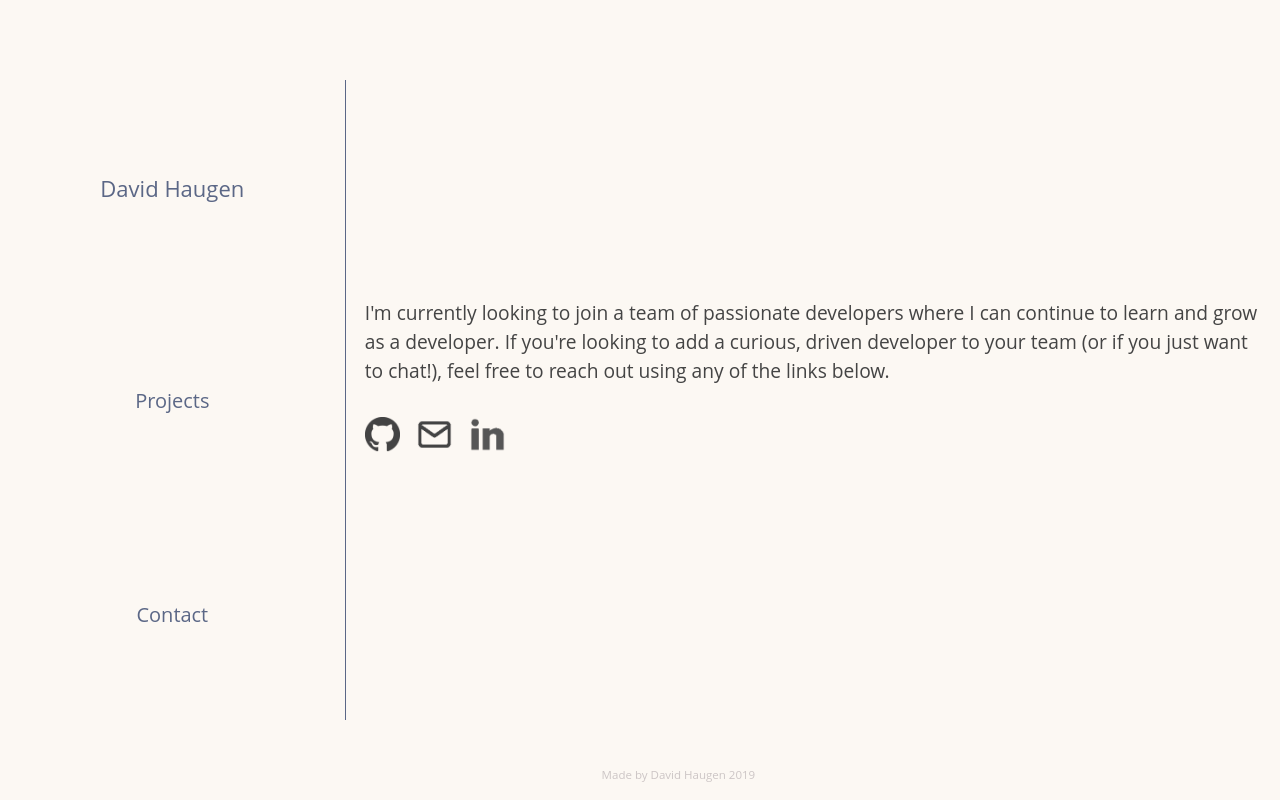
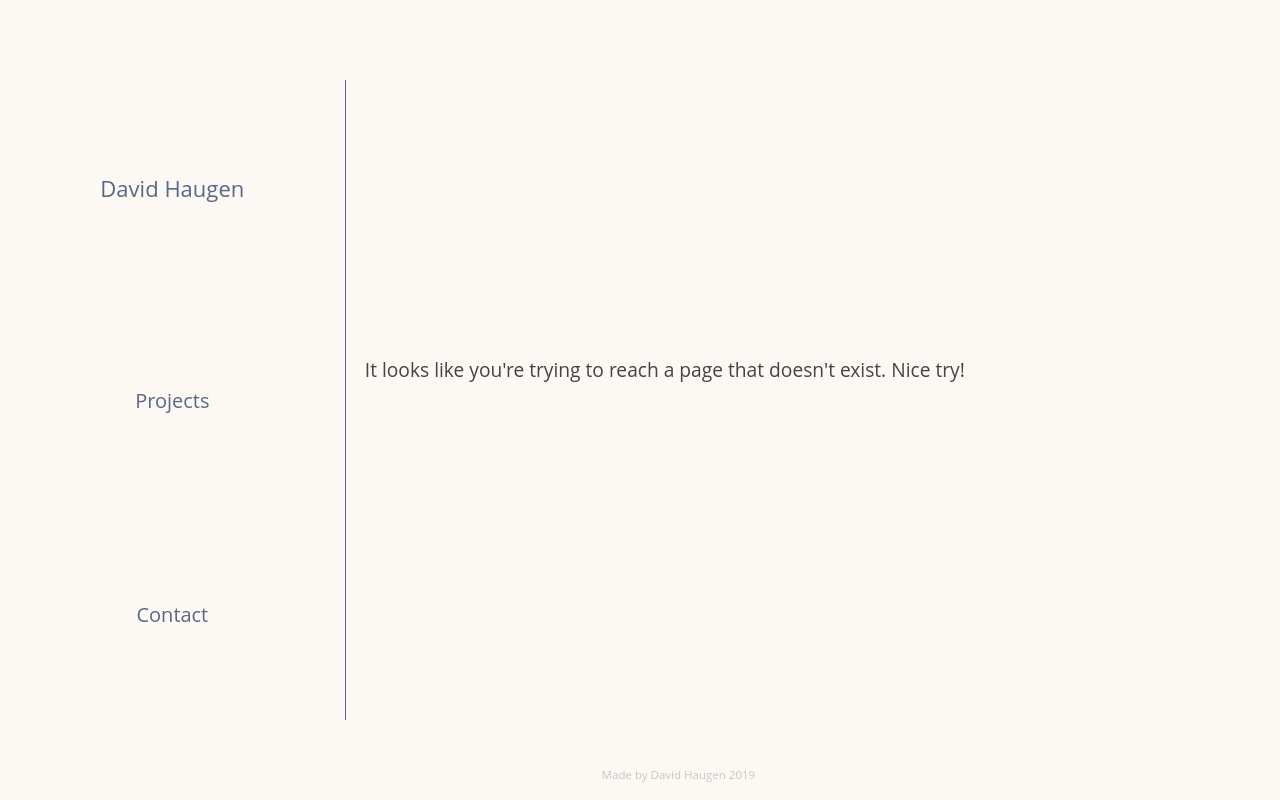
Before and after one commit to DavidHaugen/portfolio, a React (Create React App) app: page /about in a window 1280 px wide. Built offline with nearby package versions, Linux system fonts and the light colour scheme.

Commit message:
update contact route

```diff
--- a/src/App.js
+++ b/src/App.js
@@ -23,7 +23,7 @@ function App() {
             component={Projects}
           />
           <Route
-            path={'/about'}
+            path={'/contact'}
             component={Contact}
           />
           <Route
--- a/src/Nav.js
+++ b/src/Nav.js
@@ -7,7 +7,7 @@ export default class Nav extends Component{
       <nav role="navigation" className="flex" id="nav-list">
         <Link to="/" className="nav-link" id="home-link">David Haugen</Link>
         <Link to="/projects" className="nav-link" id="projects-link">Projects</Link>
-        <Link to="/about" className="nav-link" id="about-link">Contact</Link>
+        <Link to="/contact" className="nav-link" id="about-link">Contact</Link>
       </nav>
     );
   }
```
